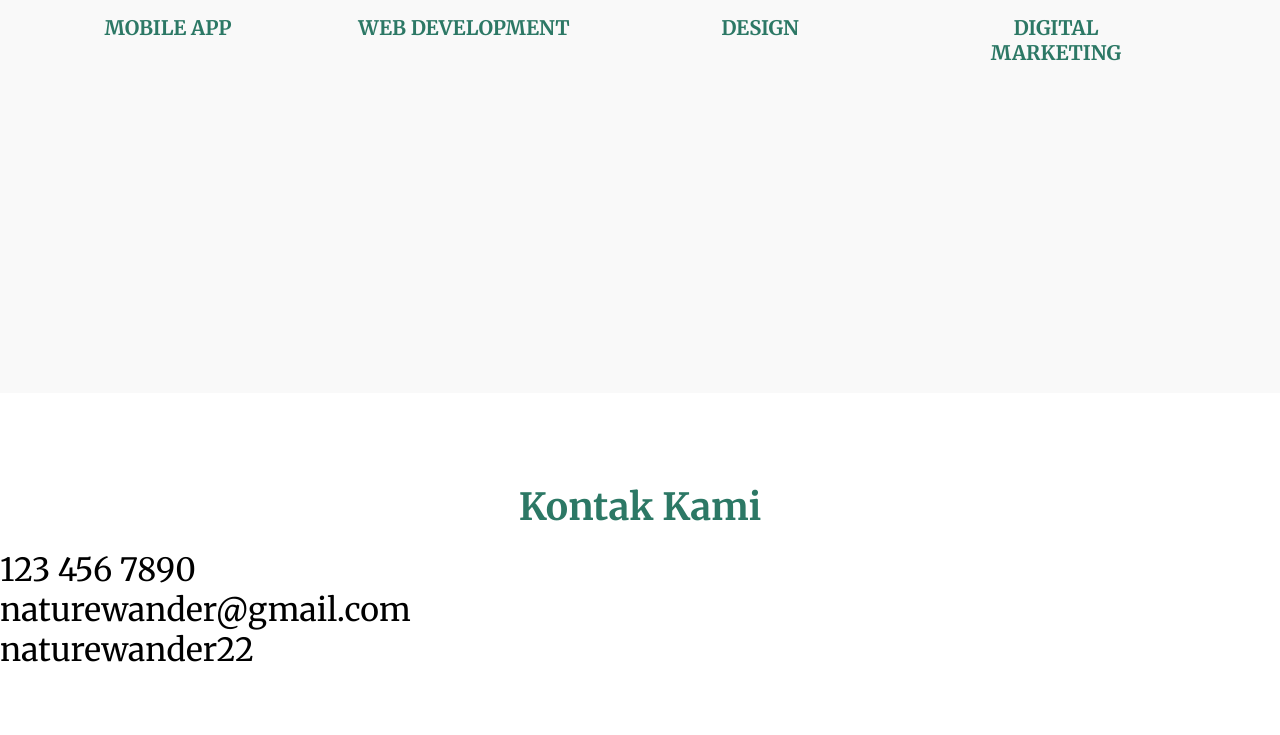
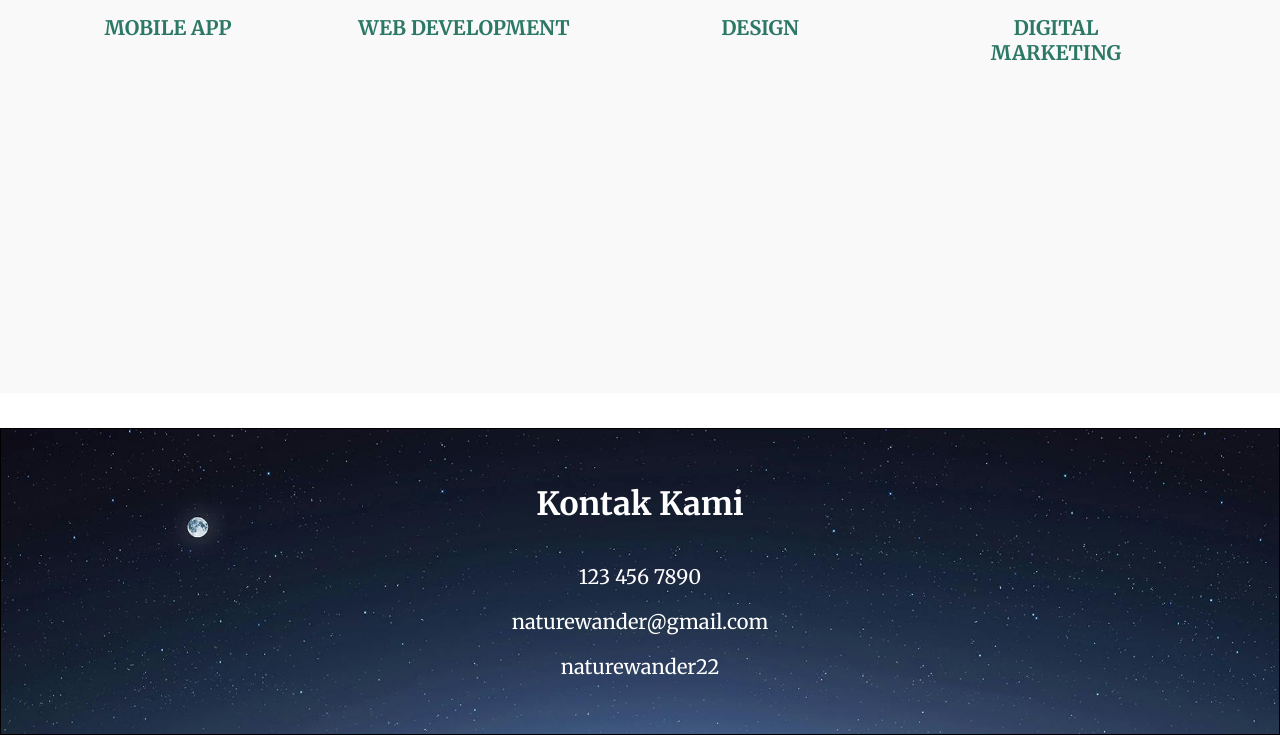
Before and after one commit to Ilanewos/UTS_Pemrograman-Web, a plain HTML site: page index.html in a window 1280 px wide. Shown: the part 2086-2821 px from the top of the page. Before the commit the page ends 2791 px from the top, so only its background shows below. Drawn offline with Linux system fonts and the light colour scheme.

Commit message:
Langkah 5 CSS: Menu Contact

```diff
--- a/style.css
+++ b/style.css
@@ -224,3 +224,29 @@ section .page3 {
     margin: 20px 0;
     font-size: 20px;
 }
+
+.page5 {
+    display: flex;
+    justify-content: center;
+    align-items: center;
+    background-image: url('../image/pohon.jpg');
+    background-size: cover;
+    height: px;
+    border: 1px solid;
+}
+
+.contact {
+    text-align: center;
+    padding: 0;
+}
+
+.contact h3 {
+    font-size: 1em;
+    color: #fff;
+}
+
+.contact p {
+    margin: 20px ;
+    font-size: 20px;
+    color: white;
+}
```
